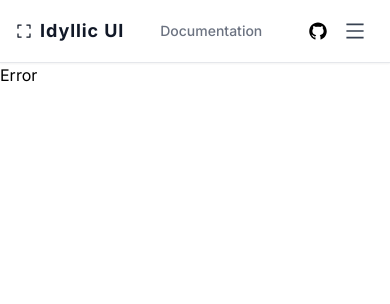
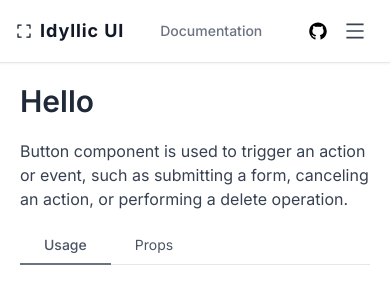
Before and after one commit to itsabubakar/idyllic-ui-docs, a React (Vite) app: page /documentation/button in a window 390 px wide. Shown: the top 304 px of the page. Built offline with nearby package versions, Linux system fonts and the light colour scheme.

Commit message:
started working on button page

```diff
--- a/src/App.tsx
+++ b/src/App.tsx
@@ -10,15 +10,9 @@ import Navbar from './components/Navbar';
 import Installation from './pages/Installation';
 import Configuration from './pages/Configuration';
 
-import Alert from './pages/components/Alert';
 import Context from './context/Context';
-// import Button from './pages/ui/Button';
-// import Container from './pages/ui/Container';
-// import FormControl from './pages/ui/FormControl';
-// import Header from './pages/ui/Header';
-// import Spinner from './pages/ui/Spinner';
-// import Text from './pages/ui/Text';
 
+import Button from './pages/Button/Button';
 
 const App = () => {
   return (
@@ -32,13 +26,13 @@ const App = () => {
               <Route path='installation' element={<Installation />} />
               <Route path='configuration' element={<Configuration />} />
               {/* Ui components */}
-              <Route path='alert' element={<Alert />} />
-              {/* <Route path='button' element={<Button />} />
-            <Route path='container' element={<Container />} />
-            <Route path='form' element={<FormControl />} />
-            <Route path='header' element={<Header />} />
-            <Route path='spinner' element={<Spinner />} />
-            <Route path='text' element={<Text />} /> */}
+              {/* <Route path='alert' element={<Alert />} /> */}
+              <Route path='button' element={<Button />} />
+              {/* <Route path='container' element={<Container />} /> */}
+              {/* <Route path='form' element={<FormControl />} /> */}
+              {/* <Route path='header' element={<Header />} /> */}
+              {/* <Route path='spinner' element={<Spinner />} /> */}
+              {/* <Route path='text' element={<Text />} /> */}
 
             </Route>
             <Route path='*' element={<Error />} />
--- /dev/null
+++ b/src/pages/Button/Button.tsx
@@ -0,0 +1,33 @@
+import { Link } from "react-router-dom";
+
+
+const Button = () => {
+    const setActive = (e: any) => {
+        let tabs = e.target.parentElement.childNodes;
+        for (let i = 0;i < tabs.length;i++) {
+            tabs[i].classList.remove('border-b-[2px]')
+        }
+        e.target.classList.add('border-b-[2px]');
+    }
+    return (
+        <div className="">
+            <div>
+                <h1 className="text-3xl text-gray-800 font-semibold pb-5">Hello</h1>
+                <p className="text-gray-700">Button component is used to trigger an action or event, such as submitting a form, canceling an action, or performing a delete operation.</p>
+            </div>
+
+            <div className="bg-white  mt-4">
+                <nav className="flex border-b " onClick={setActive}>
+                    <Link to={"/"} className="text-gray-600 text-sm py-2 px-6 block hover:text-blue-500 focus:outline-none border-b-[2px] font-medium border-gray-500 -mb-[1.4px]">
+                        Usage
+                    </Link>
+                    <Link to={"/"} className="text-gray-600 border-gray-500 text-sm py-2 px-6 block hover:text-blue-500 focus:outline-none -mb-[1.4px]">
+                        Props
+                    </Link>
+
+                </nav>
+            </div>
+        </div>
+    )
+}
+export default Button
--- a/src/pages/Configuration.tsx
+++ b/src/pages/Configuration.tsx
@@ -4,7 +4,7 @@
 // import Linker from "../components/Linker"
 // import React from "react"
 
-import { Code } from "./components/Button/ButtonSnippet";
+import { Code } from "./Button/ButtonSnippet";
 import CodeBlock from "../components/CodeBlock";
 
 
--- a/src/pages/Documentation.tsx
+++ b/src/pages/Documentation.tsx
@@ -6,7 +6,6 @@ import { useContext } from "react"
 
 const Documentation = () => {
     const { sidebarOpen } = useContext(AppContext)
-    console.log(sidebarOpen);
 
     return (
         <div className="flex h-full relative">
--- a/src/pages/Error.tsx
+++ b/src/pages/Error.tsx
@@ -1,6 +1,19 @@
+import Sidebar from "../components/Sidebar"
+import { AppContext } from "../context/Context"
+import { useContext } from 'react'
+
 const Error = () => {
+    const { sidebarOpen } = useContext(AppContext)
+
     return (
-        <div>Error</div>
+        <div className="flex h-full relative">
+            <div className={`${sidebarOpen ? 'absolute ' : 'hidden sm:flex'} z-10 h-full bg-white sm:relative`}>
+                <Sidebar />
+            </div>
+            <div className="p-5 sm:px-14 sm:py-10">
+                <p>Error</p>
+            </div>
+        </div>
     )
 }
 export default Error
--- a/src/pages/components/Button/Button.tsx
+++ /dev/null
@@ -1,11 +0,0 @@
-import { TailwindBtn } from "idyllic-ui"
-
-
-const Button = () => {
-    return (
-        <div className="flex gap-2">
-            <TailwindBtn cn='hover:bg-green-500 opacity-1'>Click</TailwindBtn>
-        </div>
-    )
-}
-export default Button
```
Also changed, not shown: src/pages/Button/ButtonSnippet.tsx (renamed from src/pages/components/Button/ButtonSnippet.tsx).
